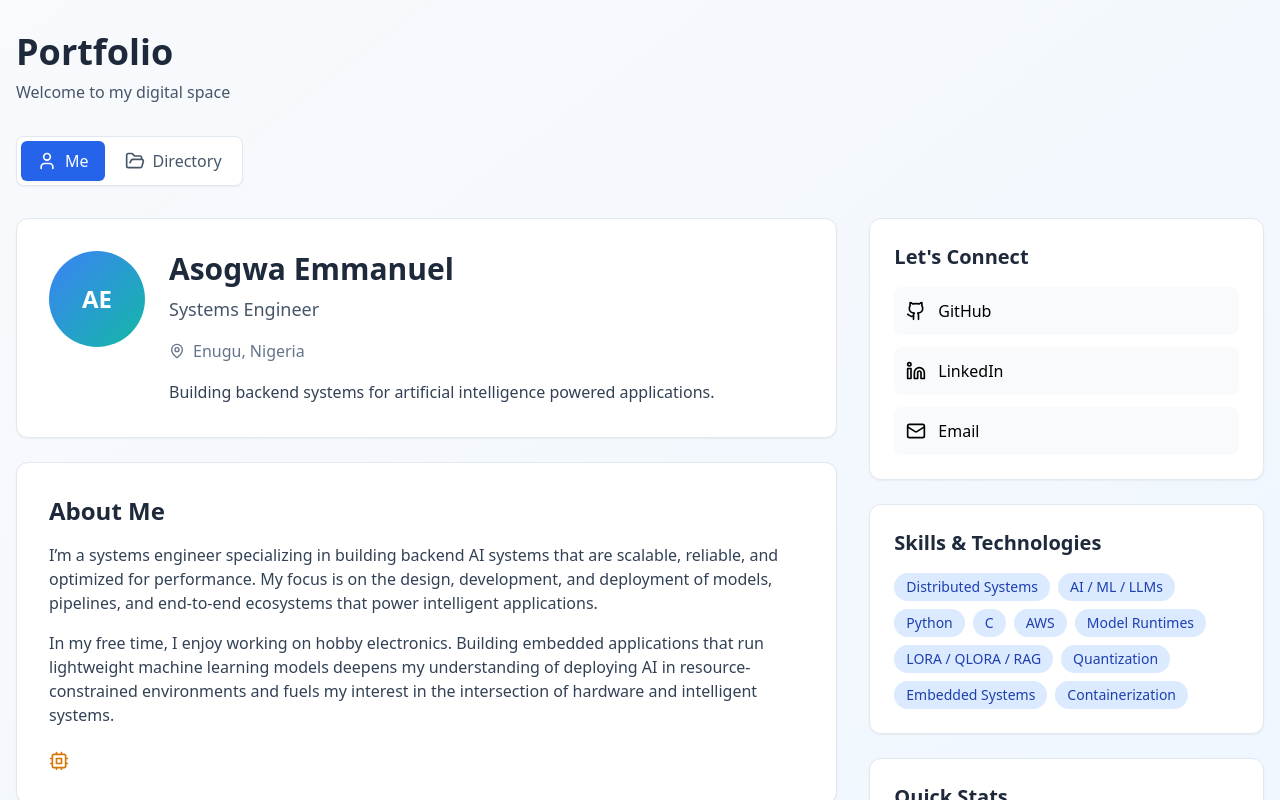
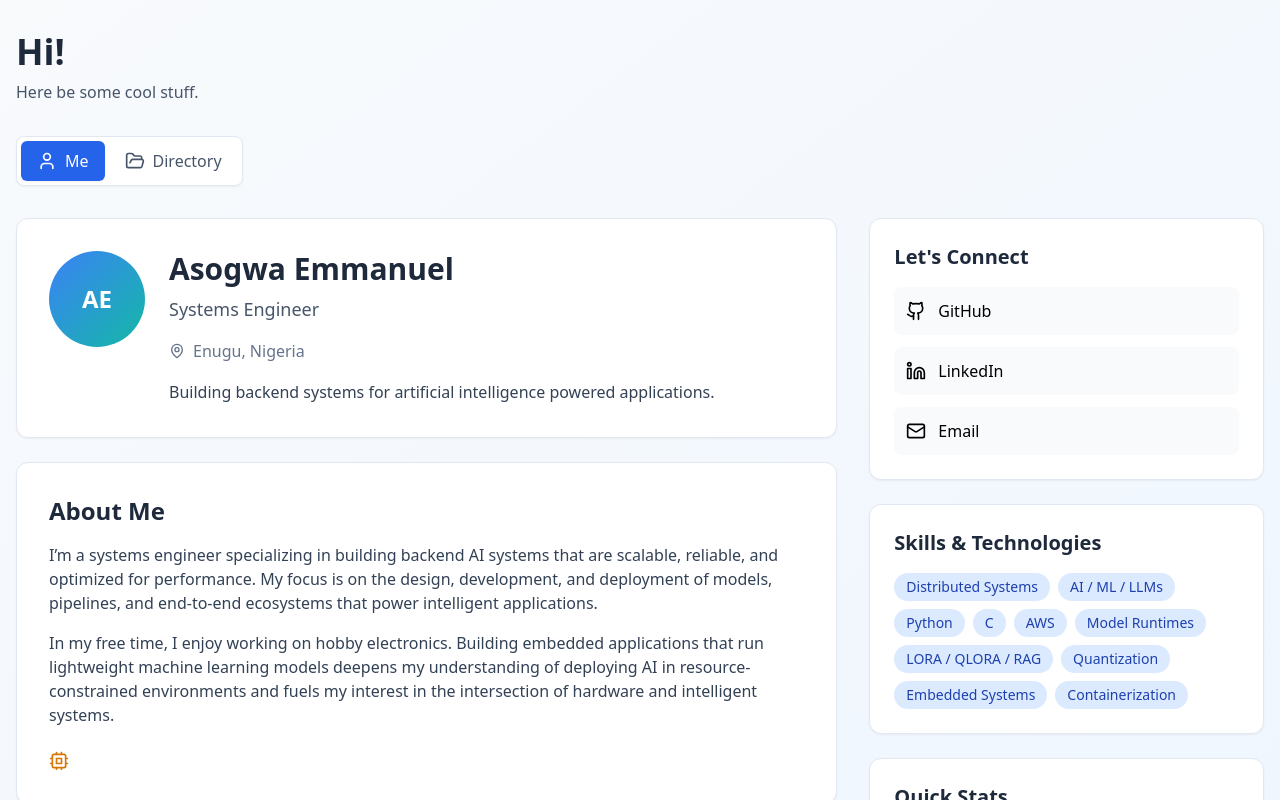
Before and after one commit to asogwa001/asogwa001, a React (Vite) app: page / in a window 1280 px wide. Shown: the top 800 px of the page. Built offline with nearby package versions, Linux system fonts and the light colour scheme.

Commit message:
fix naming

```diff
--- a/src/App.tsx
+++ b/src/App.tsx
@@ -11,8 +11,8 @@ function App() {
       <div className="container mx-auto px-4 py-8 max-w-7xl">
         {/* Header */}
         <header className="mb-8">
-          <h1 className="text-4xl font-bold text-slate-800 mb-2">Portfolio</h1>
-          <p className="text-slate-600">Welcome to my digital space</p>
+          <h1 className="text-4xl font-bold text-slate-800 mb-2">Hi!</h1>
+          <p className="text-slate-600">Here be some cool stuff.</p>
         </header>
 
         {/* Tab Navigation */}
```
